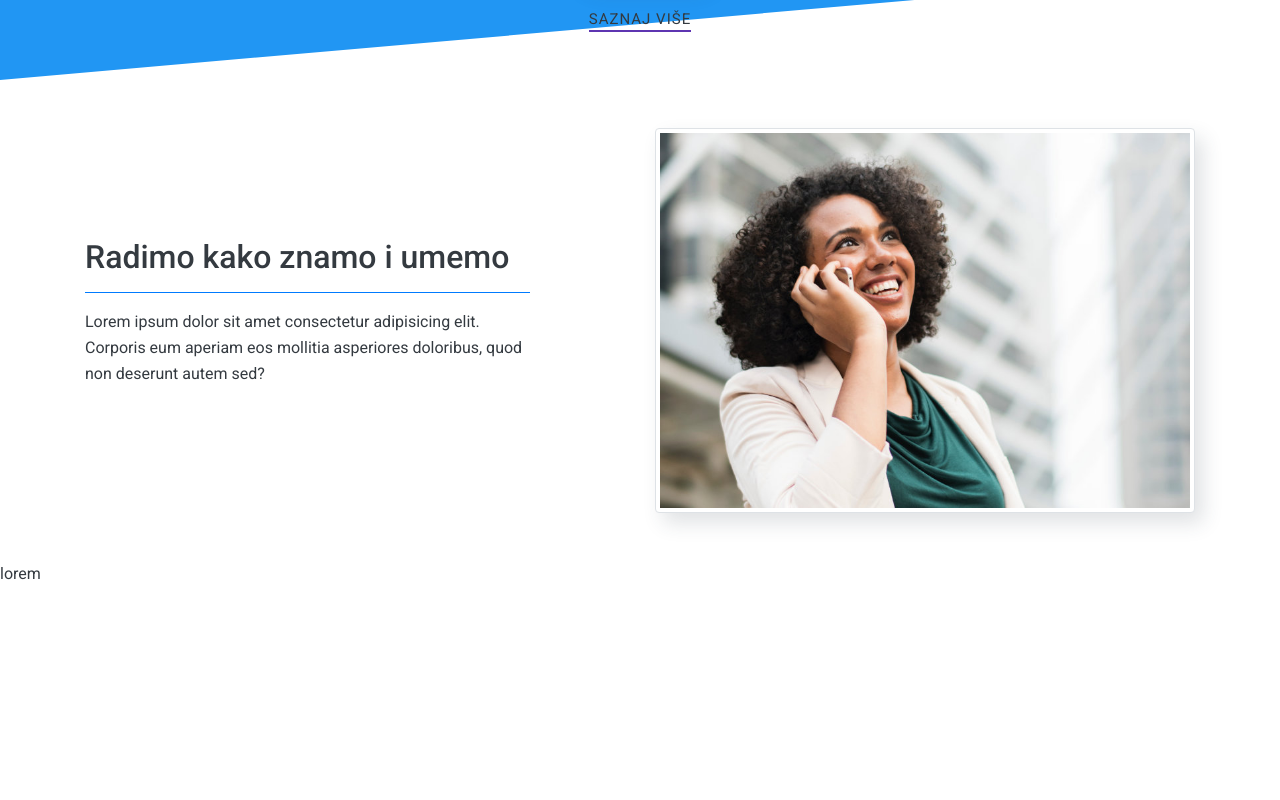
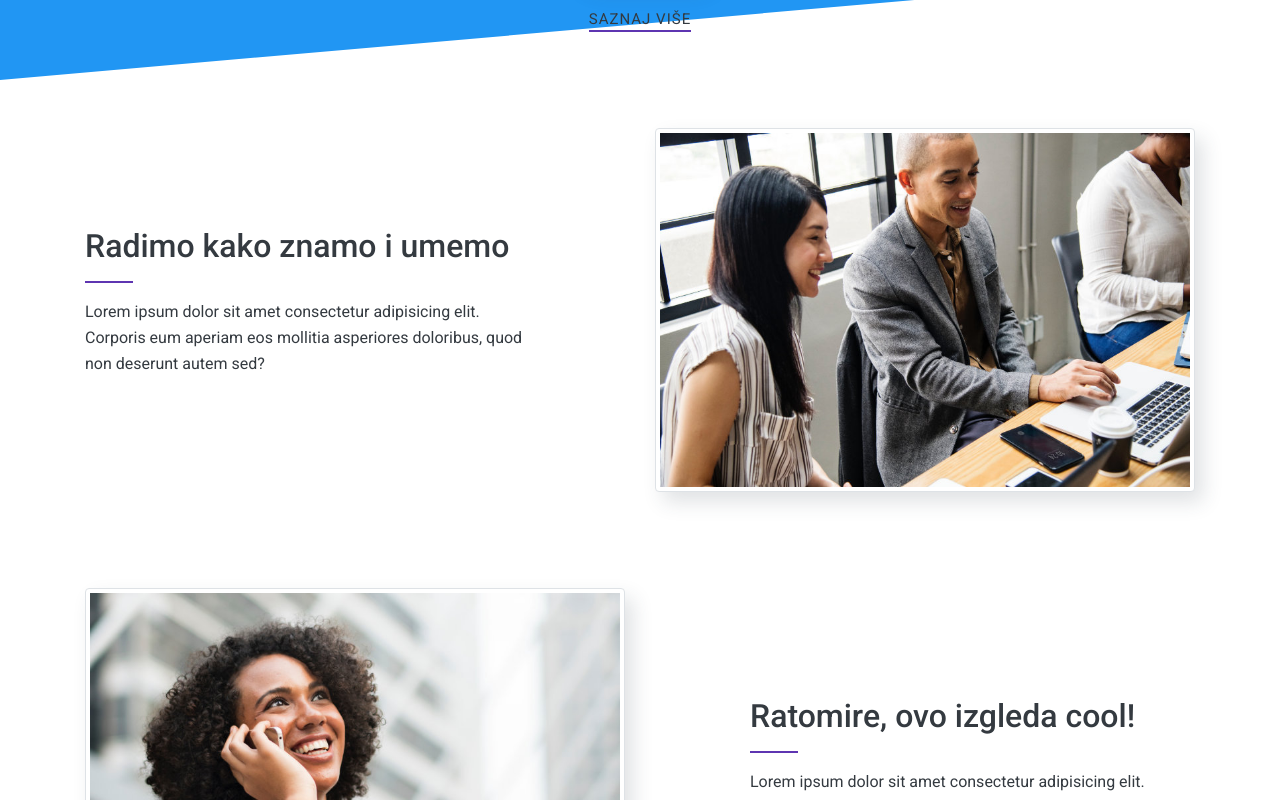
Before and after one commit to VladTzaru/Royal, a Vue app: page / in a window 1280 px wide. Shown: the part 1360-2160 px from the top of the page. Before the commit the page ends 1947 px from the top, so only its background shows below. Built offline with nearby package versions, Linux system fonts and the light colour scheme.

Commit message:
add features

```diff
--- a/src/components/features/Feature.vue
+++ b/src/components/features/Feature.vue
@@ -2,7 +2,7 @@
     <div class="row justify-content-lg-between align-items-lg-center py-4 py-lg-5">
         <div :class="setPosition()[0]" class="col-lg-5 mb-4 mb-lg-0">
             <h2>{{title}}</h2>
-            <hr class="sep border-primary ml-0 mb-3 text-left">
+            <hr class="hr-rule border-secondary ml-0 mb-3 text-left">
             <p>{{description}}</p>
         </div>
         <div :class="setPosition()[1]" class="col-lg-6">
--- a/src/components/features/Features.vue
+++ b/src/components/features/Features.vue
@@ -4,9 +4,16 @@
             <Feature
                 title="Radimo kako znamo i umemo"
                 description="Lorem ipsum dolor sit amet consectetur adipisicing elit. Corporis eum aperiam eos mollitia asperiores doloribus, quod non deserunt autem sed? "
-                imgSrc="woman.jpg"
+                imgSrc="people.jpg"
                 position="img-right"
                 alt="Finance results"/>
+
+            <Feature
+                title="Ratomire, ovo izgleda cool!"
+                description="Lorem ipsum dolor sit amet consectetur adipisicing elit. Corporis eum aperiam eos mollitia asperiores doloribus, quod non deserunt autem sed? "
+                imgSrc="woman.jpg"
+                position="img-left"
+                alt="Woman is nice"/>
         </div>
         lorem
     </section>
```
